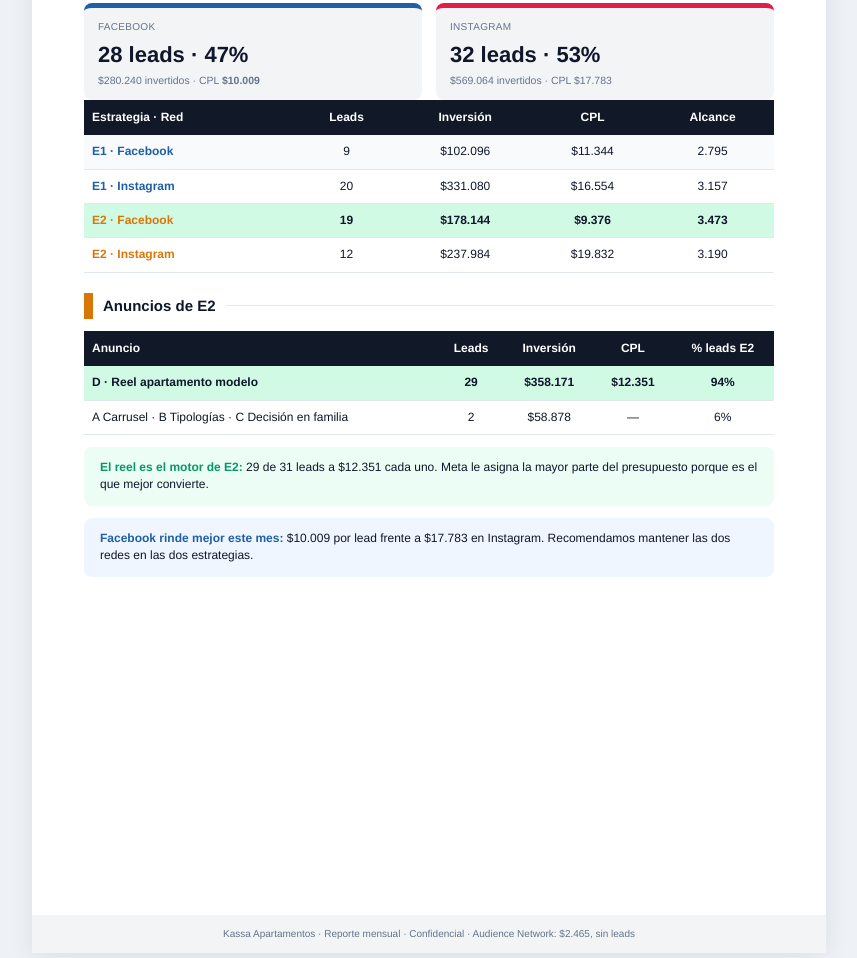
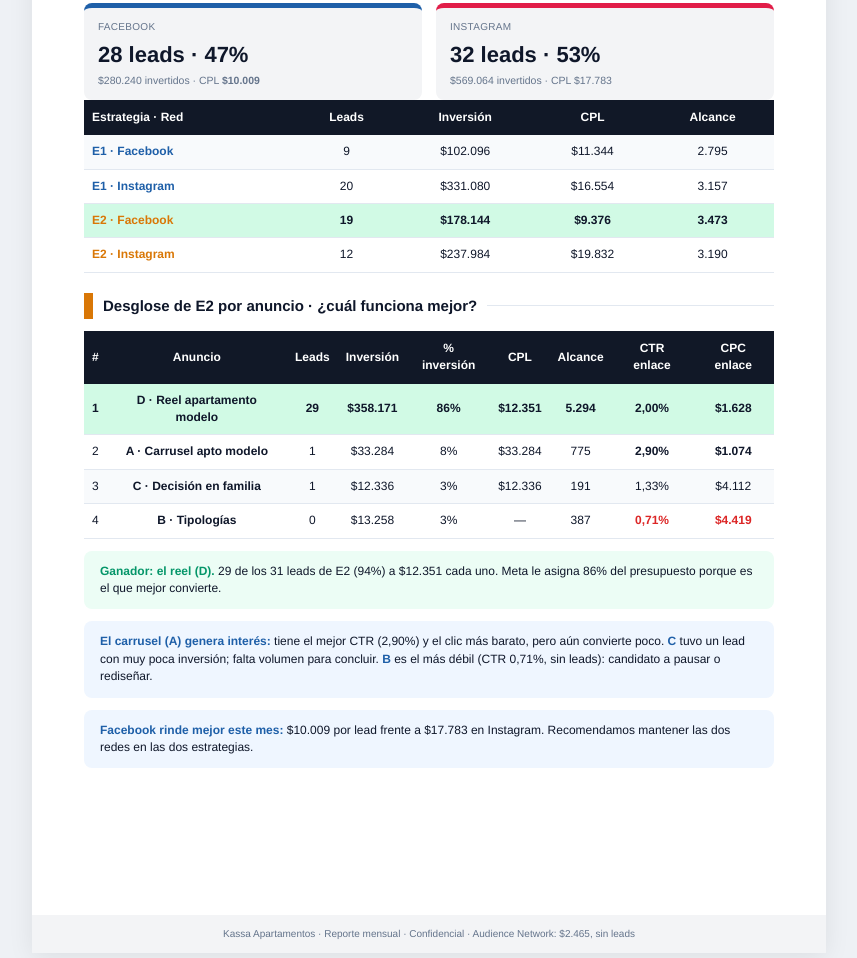
Before and after one commit to Werockagencia/kassa-reportes, a plain HTML site: page reportes/2026-11-19/index.html in a window 1280 px wide. Shown: the part 4782-5740 px from the top of the page, without its empty margins (211-1068 px from the left). Drawn offline with Linux system fonts and the light colour scheme.

Commit message:
Reporte de noviembre: desglose de E2 por anuncio
Co-Authored-By: Claude Opus 5.5 <noreply@anthropic.com>

```diff
--- a/reportes/2026-11-19/index.html
+++ b/reportes/2026-11-19/index.html
@@ -196,13 +196,16 @@ svg text{font-family:Helvetica,Arial,sans-serif}
       <tr class="t"><td class="e2"><b>E2 · Facebook</b></td><td>19</td><td>$178.144</td><td><b>$9.376</b></td><td>3.473</td></tr>
       <tr><td class="e2"><b>E2 · Instagram</b></td><td>12</td><td>$237.984</td><td>$19.832</td><td>3.190</td></tr>
     </table>
-    <div class="sec o">Anuncios de E2</div>
+    <div class="sec o">Desglose de E2 por anuncio · ¿cuál funciona mejor?</div>
     <table class="tbl">
-      <tr><th>Anuncio</th><th>Leads</th><th>Inversión</th><th>CPL</th><th>% leads E2</th></tr>
-      <tr class="t"><td><b>D · Reel apartamento modelo</b></td><td><b>29</b></td><td>$358.171</td><td><b>$12.351</b></td><td><b>94%</b></td></tr>
-      <tr><td>A Carrusel · B Tipologías · C Decisión en familia</td><td>2</td><td>$58.878</td><td>—</td><td>6%</td></tr>
+      <tr><th>#</th><th>Anuncio</th><th>Leads</th><th>Inversión</th><th>% inversión</th><th>CPL</th><th>Alcance</th><th>CTR enlace</th><th>CPC enlace</th></tr>
+      <tr class="t"><td>1</td><td><b>D · Reel apartamento modelo</b></td><td><b>29</b></td><td>$358.171</td><td>86%</td><td><b>$12.351</b></td><td>5.294</td><td>2,00%</td><td>$1.628</td></tr>
+      <tr><td>2</td><td><b>A · Carrusel apto modelo</b></td><td>1</td><td>$33.284</td><td>8%</td><td>$33.284</td><td>775</td><td><b>2,90%</b></td><td><b>$1.074</b></td></tr>
+      <tr><td>3</td><td><b>C · Decisión en familia</b></td><td>1</td><td>$12.336</td><td>3%</td><td>$12.336</td><td>191</td><td>1,33%</td><td>$4.112</td></tr>
+      <tr><td>4</td><td><b>B · Tipologías</b></td><td>0</td><td>$13.258</td><td>3%</td><td>—</td><td>387</td><td class="dn">0,71%</td><td class="dn">$4.419</td></tr>
     </table>
-    <div class="note ok"><b>El reel es el motor de E2:</b> 29 de 31 leads a $12.351 cada uno. Meta le asigna la mayor parte del presupuesto porque es el que mejor convierte.</div>
+    <div class="note ok"><b>Ganador: el reel (D).</b> 29 de los 31 leads de E2 (94%) a $12.351 cada uno. Meta le asigna 86% del presupuesto porque es el que mejor convierte.</div>
+    <div class="note i"><b>El carrusel (A) genera interés:</b> tiene el mejor CTR (2,90%) y el clic más barato, pero aún convierte poco. <b>C</b> tuvo un lead con muy poca inversión; falta volumen para concluir. <b>B</b> es el más débil (CTR 0,71%, sin leads): candidato a pausar o rediseñar.</div>
     <div class="note i"><b>Facebook rinde mejor este mes:</b> $10.009 por lead frente a $17.783 en Instagram. Recomendamos mantener las dos redes en las dos estrategias.</div>
   </div>
   <div class="ft">Kassa Apartamentos · Reporte mensual · Confidencial · Audience Network: $2.465, sin leads</div>
@@ -227,7 +230,7 @@ svg text{font-family:Helvetica,Arial,sans-serif}
       <div class="hl"><b>✓ Dentro del tope</b>57% del presupuesto con 60% del mes.</div>
     </div>
     <div class="sec o">Plan para el resto de noviembre</div>
-    <div class="step"><span>1</span>Dar prioridad al reel en E2 y preparar una segunda versión, para no depender de un solo anuncio.</div>
+    <div class="step"><span>1</span>E2: dar prioridad al reel, pausar o rediseñar B (Tipologías) y preparar una segunda versión del reel, para no depender de un solo anuncio.</div>
     <div class="step"><span>2</span>Leads parejos entre mujeres y hombres: separar conjuntos por sexo con el mismo presupuesto en E1 y E2.</div>
     <div class="step"><span>3</span>Revisar E1: su CPL subió 34%. Llevar el formato reel también a E1.</div>
     <div class="step"><span>4</span>Mantener el tope de $1.500.000 al mes y Facebook + Instagram en las dos estrategias.</div>
```
Also changed, not shown: 1 other file.
